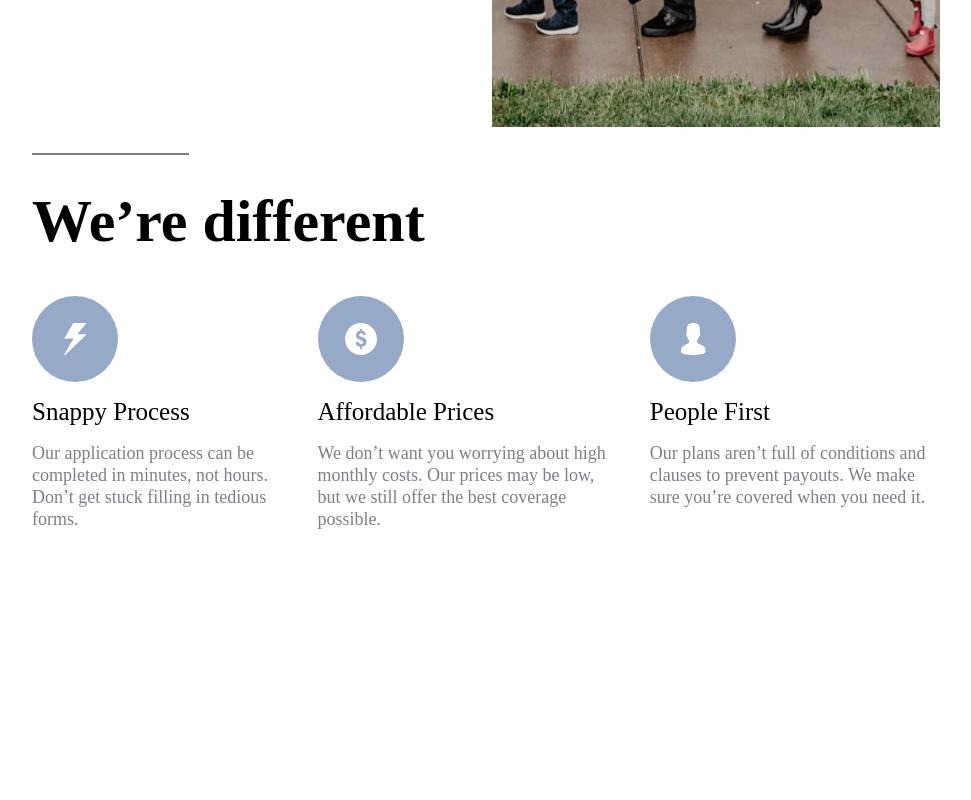
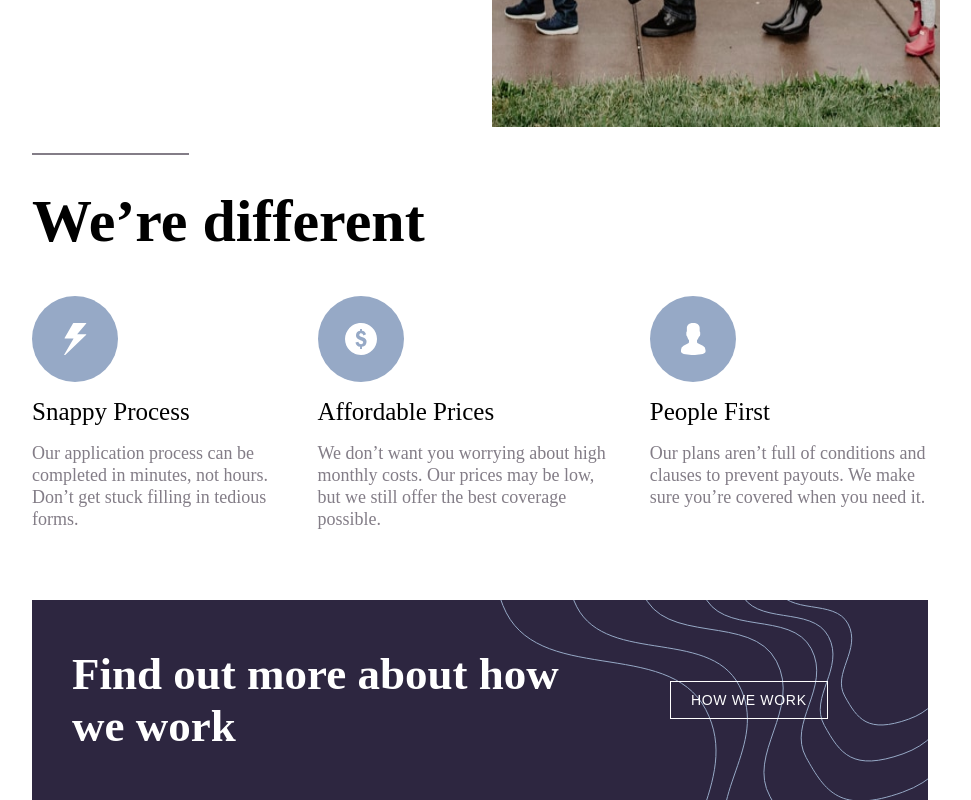
Before and after one commit to DmysteriousCoder/Insure-landing-page, a plain HTML site: page index.html in a window 1280 px wide. Shown: the part 815-1615 px from the top of the page, without its empty margins (160-1131 px from the left). Before the commit the page ends 1345 px from the top, so only its background shows below. Drawn offline with Linux system fonts and the light colour scheme.

Commit message:
Added CTA section and footer container to index.html, and corresponding styles to style.css

```diff
--- a/index.html
+++ b/index.html
@@ -164,6 +164,55 @@
 
     </div>
 
+
+     <!--
+        cta cont
+    -->
+
+    <div class="cta-cont">
+
+        <!--
+            cta
+        -->
+
+        <div class="cta">
+
+            <div class="content">
+
+                <div class="txt">
+
+                    <h2>
+                        Find out more about how we work
+                    </h2>
+
+                </div>
+
+                <div class="butn">
+
+                    <button>How We Work</button>
+
+                </div>
+
+            </div>
+
+            <img src="./images/bg-pattern-intro-right-desktop.svg" alt="" class="illustr3 mobile-hide">
+
+        </div>
+
+    </div>
+
+    <!--
+        footer cont
+    -->
+
+    <div class="footer-cont">
+
+
+
+    </div>
+
+
+
     <!--
         js
     -->
--- a/style.css
+++ b/style.css
@@ -199,3 +199,70 @@ button {
     color:  hsl(273, 4%, 51%);
     line-height: 22px;
 }
+
+.cta-cont {
+    width: 100%;
+    margin-top: 70px;
+    display: flex;
+    justify-content: center;
+    align-items: center;
+}
+
+.cta {
+    width: 70%;
+    display: flex;
+    justify-content: center;
+    align-items: center;
+    background-color: hsl(256, 26%, 20%);
+    position: relative;
+    height: 200px;
+    overflow: hidden;
+}
+
+.cta .content {
+    width: 100%;
+    display: flex;
+    justify-content: center;
+    align-items: center;
+}
+
+.cta .txt h2 {
+    font-size: 45px;
+    position: absolute;
+    display: flex;
+    justify-content: center;
+    align-items: center;
+    height: 100%;
+    width: 60%;
+    top: 0;
+    left: 0;
+    padding-left: 40px;
+    color: white;
+}
+
+.cta .butn {
+    display: flex;
+    justify-self: flex-end;
+    justify-content: center;
+    align-items: center;
+    position: absolute;
+    top: 0%;
+    right: 0;
+    height: 100%;
+    width: 40%;
+}
+
+.cta button {
+    border: 1.5px solid white;
+    color: white;
+    padding: 10px 20px;
+    font-weight: 500;
+}
+
+.illustr2 {
+    position: absolute;
+    object-fit: cover;
+    top: 0;
+    bottom: 0;
+    right: 0;
+}
```
